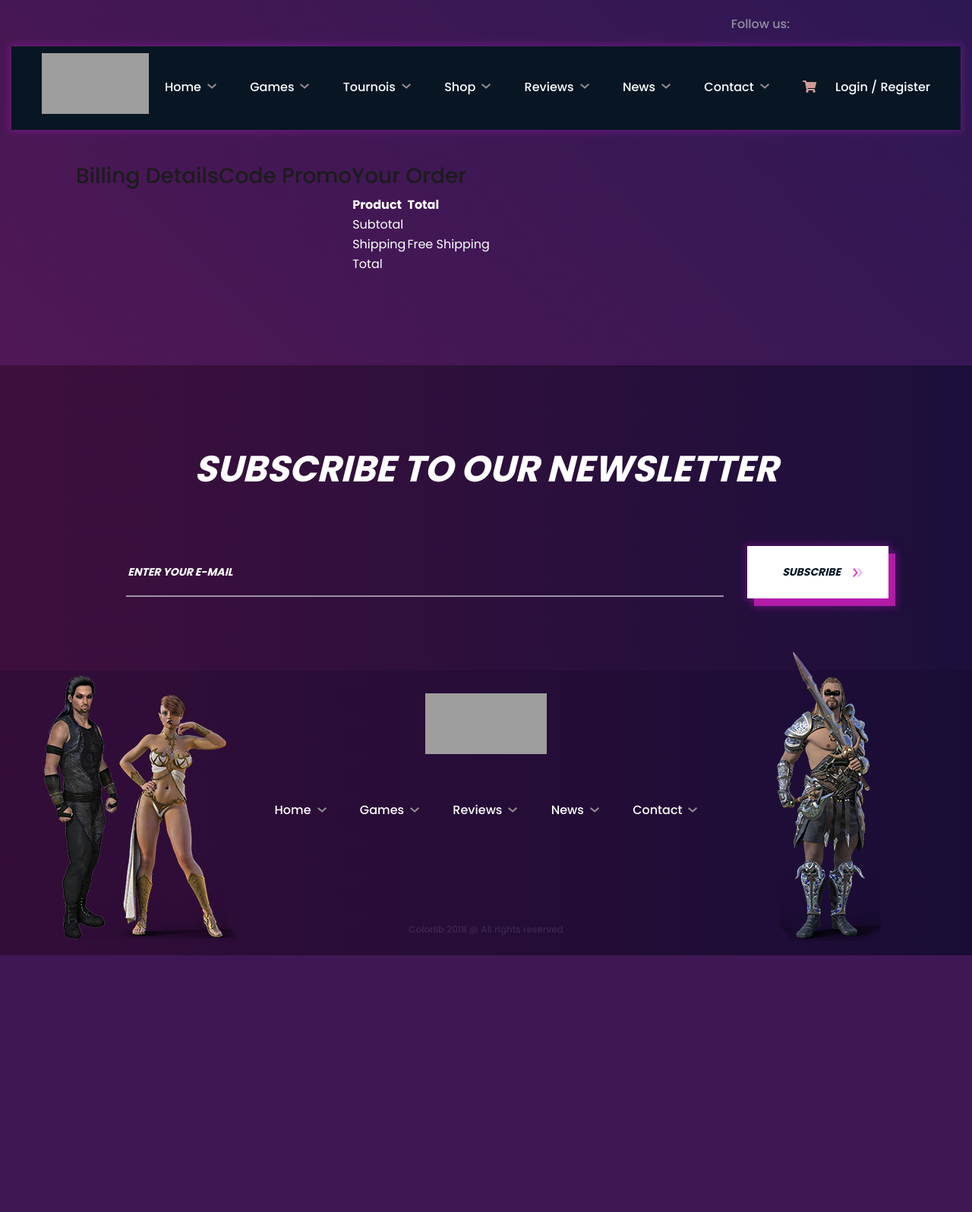
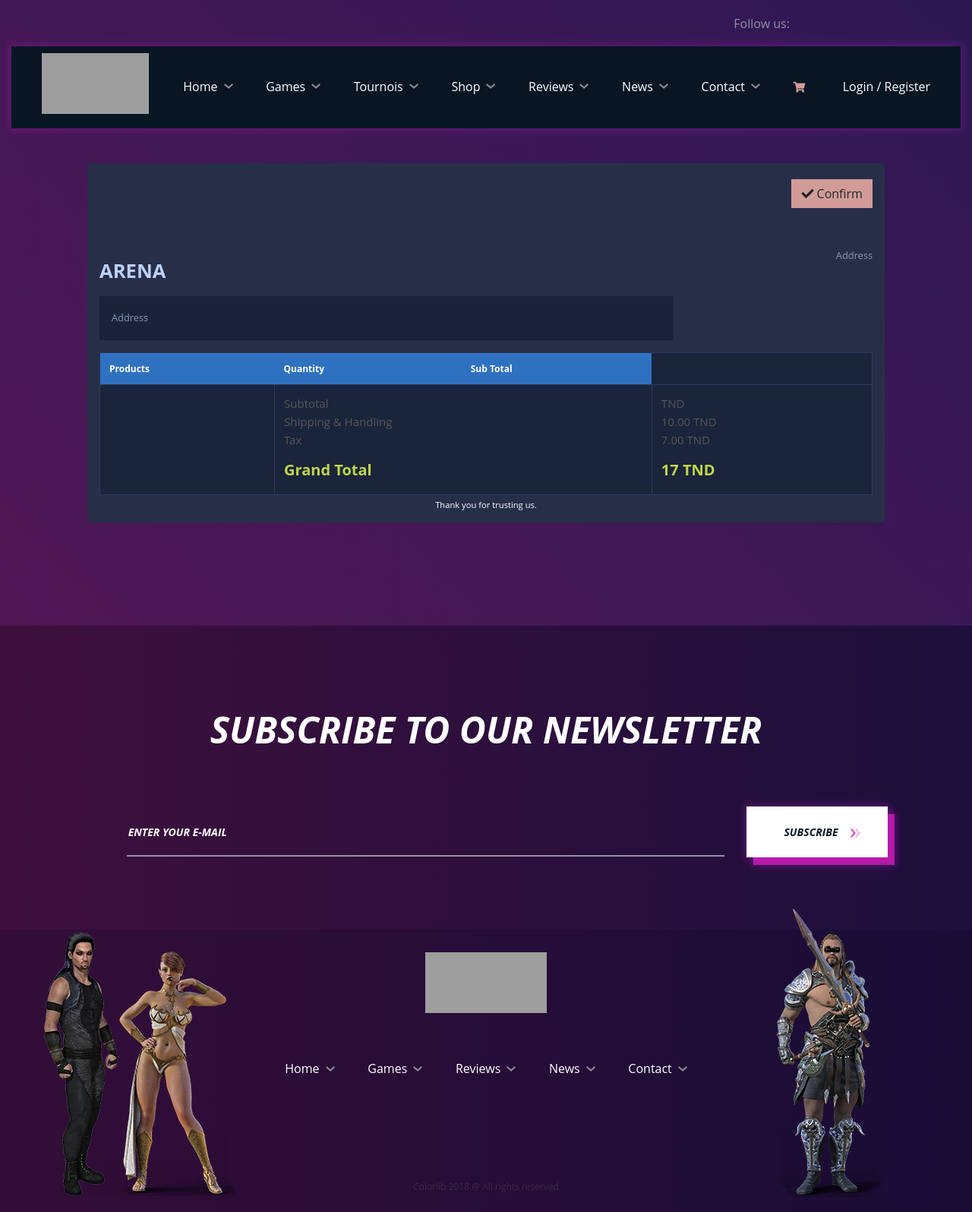
Before and after one commit to GermanMachines/Arena-web-app, a Symfony app: template templates/order/order.html.twig in a window 1280 px wide. Shown: the whole page at 76% size. Before the commit the page ends 1258 px from the top, so only its background shows below. Run offline with Twig, Linux system fonts and the light colour scheme; the template is opened without the code that fills it, so the values that code supplies are empty; some libraries are stand-ins or nearby versions; grey boxes are pictures that could not be loaded.

Commit message:
Update order.html.twig

```diff
--- a/templates/order/order.html.twig
+++ b/templates/order/order.html.twig
@@ -1,154 +1,266 @@
-{% extends 'base-front.html.twig' %}
-
-{% block body %}
+{% extends 'base-front.html.twig' %} {% block body %}
 <script src="https://ajax.googleapis.com/ajax/libs/jquery/3.4.1/jquery.min.js"></script>
-
 
 <section class="cart-section spad">
   <div class="container">
     <main class="product-container">
-    <div class="nk-store nk-store-checkout">
-        <h3 class="nk-decorated-h-2"><span><span class="text-main-1">Billing</span> Details</span></h3>
+      <div class="container">
+        <div class="row gutters">
+          <div class="col-xl-12 col-lg-12 col-md-12 col-sm-12 col-12">
+            <div class="card">
+              <div class="card-body p-0">
+                <div class="invoice-container">
+                  <div class="invoice-header">
+                    <!-- Row start -->
+                    <div class="row gutters">
+                      <div class="col-xl-12 col-lg-12 col-md-12 col-sm-12">
+                        <div class="custom-actions-btns mb-5">
+                          <a href="" class="btn btn-primary">
+                            <i class="icon-download"></i
+                            ><i class="fas fa-check"></i> Confirm
+                          </a>
+                        </div>
+                      </div>
+                    </div>
+                    <!-- Row end -->
 
-        <!-- START: Billing Details -->
-        <div class="nk-gap"></div>
-        {# {{ form_start(fo,{'attr': {novalidate: 'novalidate'}} ) }} #}
+                    <!-- Row start -->
+                    <div class="row gutters">
+                      <div class="col-xl-6 col-lg-6 col-md-6 col-sm-6">
+                        <span class="invoice-logo"> ARENA </span>
+                      </div>
+                      <div class="col-lg-6 col-md-6 col-sm-6">
+                        <address class="text-right">Address</address>
+                      </div>
+                    </div>
+                    <!-- Row end -->
 
-        <div class="row vertical-gap">
-            <div class="col-lg-6">
-                <div class="row vertical-gap">
-                    {# <div class="col-sm-6">
-                        {{ form_label(fo.Nom, 'First Name', ) }}
-                        {{ form_widget(fo.Nom, {'attr': {'class': 'form-control','placeholder': 'First Name'}}) }}
-                        {{ form_errors(fo.Nom) }}
+                    <!-- Row start -->
+                    <div class="row gutters">
+                      <div class="col-xl-9 col-lg-9 col-md-12 col-sm-12 col-12">
+                        <div class="invoice-details">
+                          <address>Address</address>
                         </div>
-                    <div class="col-sm-6">
-                        {{ form_label(fo.Prenom, 'Last Name', ) }}
-                        {{ form_widget(fo.Prenom, {'attr': {'class': 'form-control','placeholder': 'Last Name'}}) }}
-                        {{ form_errors(fo.Prenom) }}
+                      </div>
+                      {# <div class="col-xl-3 col-lg-3 col-md-12 col-sm-12 col-12">
+                        <div class="invoice-details">
+                          <div class="invoice-num">
+                            <div>Invoice - #009</div>
+                            <div>January 10th 2020</div>
+                          </div>
+                        </div>
                       </div> #}
                     </div>
-
-
-
-                <div class="nk-gap-1"></div>
-                <div class="row vertical-gap">
-                    {# <div class="col-sm-6">
-                        {{ form_label(fo.Email, 'Email Adress', ) }}
-                        {{ form_widget(fo.Email, {'attr': {'class': 'form-control','placeholder': 'Email Adress'}}) }}
-                        {{ form_errors(fo.Email) }}
-                    </div>
-                    <div class="col-sm-6">
-                        {{ form_label(fo.Tel, 'Phone', ) }}
-                        {{ form_widget(fo.Tel, {'attr': {'class': 'form-control','placeholder': 'Phone'}}) }}
-                        {{ form_errors(fo.Tel) }}
-                    </div> #}
+                    <!-- Row end -->
                   </div>
 
-
-            </div>
-            <div class="col-lg-6">
-
-                {# {{ form_label(fo.Adress, 'Address', ) }}
-                {{ form_widget(fo.Adress, {'attr': {'class': 'form-control','placeholder': 'Type Address...', 'id':'search_input'}}) }}
-                {{ form_errors(fo.Adress) }}
-                <input type="hidden" id="latitude_input">
-                <input type="hidden" id="longitude_input">
-
-                <div class="nk-gap-1"></div>
-                {{ form_label(fo.City, 'City', ) }}
-                {{ form_widget(fo.City, {'attr': {'class': 'form-control','placeholder': 'City'}}) }}
-                {{ form_errors(fo.City) }} #}
-
-                <div class="nk-gap-1"></div>
-                <div class="row vertical-gap">
-
-
-                </div>
-
-
-            </div>
-
-        </div>
-
-
-
-    </div>
-    <div class="nk-store nk-store-checkout">
-        <h3 class="nk-decorated-h-2"><span><span class="text-main-1">Code</span> Promo</span></h3>
-
-        {# {{ form_label(fo.codepromo, 'Code Promo', ) }}
-        {{ form_widget(fo.codepromo, {'attr': {'class': 'form-control','placeholder': 'Code Promo'}}) }}
-        {{ form_errors(fo.codepromo) }} #}
-    </div>
-    <div class="nk-store nk-store-checkout">
-        <div class="nk-gap-3"></div>
-        <h3 class="nk-decorated-h-2"><span><span class="text-main-1">Your</span> Order</span></h3>
-        <div class="nk-gap"></div>
+                  <div class="invoice-body">
+                    <!-- Row start -->
+                    <div class="row gutters">
+                      <div class="col-lg-12 col-md-12 col-sm-12">
                         <div class="table-responsive">
-
-            <table class="nk-table nk-table-sm">
-                <thead class="thead-default">
+                          <table class="table custom-table m-0">
+                            <thead>
                               <tr>
-                    <th class="nk-product-cart-title">Product</th>
-                    <th class="nk-product-cart-total">Total</th>
+                                <th>Products</th>
+                                <th>Quantity</th>
+                                <th>Sub Total</th>
                               </tr>
                             </thead>
                             <tbody>
                               {% for element in dataCart %}
-
                               <tr>
-                        <td class="nk-product-cart-title">
-                            {{ element.product.name }} * ({{ element.qty }})
+                                <td>
+                                  {{ element.product.name }}
+                                  <p class="m-0 text-muted">
+                                    {{ element.product.description }}
+                                  </p>
                                 </td>
-                        <td class="nk-product-cart-total">
-                            {{ element.qty * element.product.price }}
+                                <td>{{ element.qty }}</td>
+                                <td>
+                                  {{ element.qty * element.product.price }} TND
                                 </td>
                               </tr>
 
                               {% endfor %}
-
-
-                <tr class="nk-store-cart-totals-subtotal">
-                    <td>
-                        Subtotal
+                              <tr>
+                                <td>&nbsp;</td>
+                                <td colspan="2">
+                                  <p>
+                                    Subtotal<br />
+                                    Shipping &amp; Handling<br />
+                                    Tax<br />
+                                  </p>
+                                  <h5 class="text-success">
+                                    <strong>Grand Total</strong>
+                                  </h5>
                                 </td>
                                 <td>
-                        {{ total }}
-                    </td>
-                </tr>
-                <tr class="nk-store-cart-totals-shipping">
-                    <td>
-                        Shipping
-                    </td>
-                    <td>
-                        Free Shipping
-                    </td>
-                </tr>
-                <tr class="nk-store-cart-totals-total">
-                    <td>
-                        Total
-                    </td>
-                    <td>
-                        {{ total }}
+                                  <p>
+                                    {{ total }} TND<br />
+                                    10.00 TND<br />
+                                    7.00 TND<br />
+                                  </p>
+                                  <h5 class="text-success">
+                                    <strong>
+                                      {{ total + 17 }}
+                                      TND</strong
+                                    >
+                                  </h5>
                                 </td>
                               </tr>
                             </tbody>
                           </table>
                         </div>
-        <!-- END: Order Products -->
+                      </div>
+                    </div>
+                    <!-- Row end -->
+                  </div>
 
-        <div class="nk-gap-2"></div>
-        {# {{ form_widget(fo.submit, {'attr': {'class': 'form-control btn btn-primary mr-2' }}) }} #}
+                  <div class="invoice-footer">Thank you for trusting us.</div>
+                </div>
+              </div>
+            </div>
+          </div>
+        </div>
+      </div>
 
-        {# {{ form_end(fo) }} #}
+      <style type="text/css">
+        body {
+          margin: 0;
+          padding: 0;
+          font: 400 0.875rem "Open Sans", sans-serif;
+          color: #bcd0f7;
+          background: #1a233a;
+          position: relative;
+          height: 100%;
+        }
+        .invoice-container {
+          padding: 1rem;
+        }
+        .invoice-container .invoice-header .invoice-logo {
+          margin: 0.8rem 0 0 0;
+          display: inline-block;
+          font-size: 1.6rem;
+          font-weight: 700;
+          color: #bcd0f7;
+        }
+        .invoice-container .invoice-header .invoice-logo img {
+          max-width: 130px;
+        }
+        .invoice-container .invoice-header address {
+          font-size: 0.8rem;
+          color: #8a99b5;
+          margin: 0;
+        }
+        .invoice-container .invoice-details {
+          margin: 1rem 0 0 0;
+          padding: 1rem;
+          line-height: 180%;
+          background: #1a233a;
+        }
+        .invoice-container .invoice-details .invoice-num {
+          text-align: right;
+          font-size: 0.8rem;
+        }
+        .invoice-container .invoice-body {
+          padding: 1rem 0 0 0;
+        }
+        .invoice-container .invoice-footer {
+          text-align: center;
+          font-size: 0.7rem;
+          margin: 5px 0 0 0;
+        }
 
+        .invoice-status {
+          text-align: center;
+          padding: 1rem;
+          background: #272e48;
+          -webkit-border-radius: 4px;
+          -moz-border-radius: 4px;
+          border-radius: 4px;
+          margin-bottom: 1rem;
+        }
+        .invoice-status h2.status {
+          margin: 0 0 0.8rem 0;
+        }
+        .invoice-status h5.status-title {
+          margin: 0 0 0.8rem 0;
+          color: #8a99b5;
+        }
+        .invoice-status p.status-type {
+          margin: 0.5rem 0 0 0;
+          padding: 0;
+          line-height: 150%;
+        }
+        .invoice-status i {
+          font-size: 1.5rem;
+          margin: 0 0 1rem 0;
+          display: inline-block;
+          padding: 1rem;
+          background: #1a233a;
+          -webkit-border-radius: 50px;
+          -moz-border-radius: 50px;
+          border-radius: 50px;
+        }
+        .invoice-status .badge {
+          text-transform: uppercase;
+        }
 
-    </div>
+        @media (max-width: 767px) {
+          .invoice-container {
+            padding: 1rem;
+          }
+        }
+
+        .card {
+          background: #272e48;
+          -webkit-border-radius: 5px;
+          -moz-border-radius: 5px;
+          border-radius: 5px;
+          border: 0;
+          margin-bottom: 1rem;
+        }
+
+        .custom-table {
+          border: 1px solid #2b3958;
+        }
+        .custom-table thead {
+          background: #2f71c1;
+        }
+        .custom-table thead th {
+          border: 0;
+          color: #ffffff;
+        }
+        .custom-table > tbody tr:hover {
+          background: #172033;
+        }
+        .custom-table > tbody tr:nth-of-type(even) {
+          background-color: #1a243a;
+        }
+        .custom-table > tbody td {
+          border: 1px solid #2e3d5f;
+        }
+
+        .table {
+          background: #1a243a;
+          color: #bcd0f7;
+          font-size: 0.75rem;
+        }
+        .text-success {
+          color: #c0d64a !important;
+        }
+        .custom-actions-btns {
+          margin: auto;
+          display: flex;
+          justify-content: flex-end;
+        }
+        .custom-actions-btns .btn {
+          margin: 0.3rem 0 0.3rem 0.3rem;
+        }
+      </style>
     </main>
   </div>
 </section>
 
-
-
 {% endblock %}
```
Lines whose indentation alone changed are shown as unchanged.
